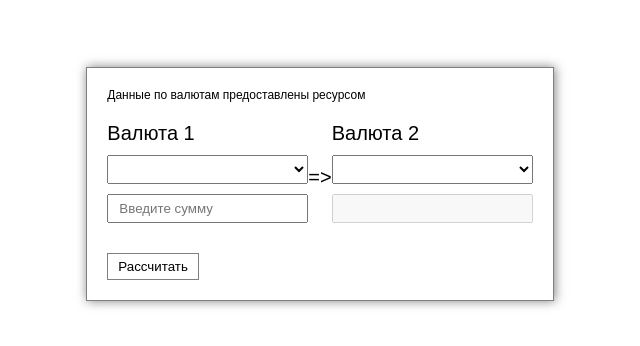
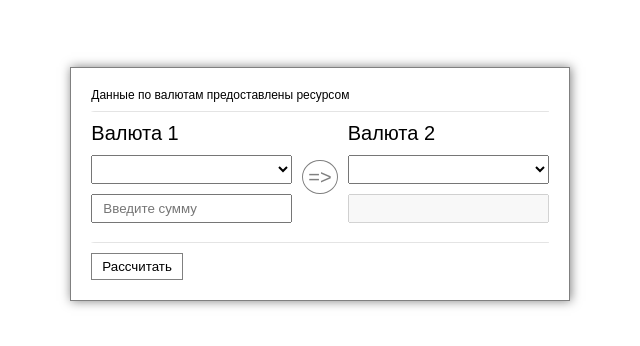
Before and after one commit to evkondr/currencycalculator, a plain HTML site: page index.html in a window 1280 px wide. Shown: the part 216-562 px from the top of the page, without its empty margins (320-960 px from the left). Drawn offline with Linux system fonts and the light colour scheme.

Commit message:
style.css and index.html modified

```diff
--- a/css/style.css
+++ b/css/style.css
@@ -26,21 +26,45 @@ body{
 .url{
     font-size: 12px;
 }
-.space-around{
+.main-block{
+    position: relative;
     display: flex;
     justify-content: space-between;
     align-items: center;
+    margin: 10px 0;
+}
+.main-block::after, .main-block::before{
+    content: "";
+    display: block;
+    width: 100%;
+    height: 1px;
+    background: gray;
+    position: absolute;
+    top: -1px;
+    left: 0;
+    box-shadow: inset 1px -1px 3px #fff;
+}
+.main-block::after{
+    bottom: 0;
+    top: auto;
 }
 .field{
     display: flex;
     flex-direction: column;
-    padding: 20px 0;
+    margin: 10px 0;
 }
 .field *{
     margin-bottom: 10px;
 }
 .field input, .field select{
     padding: 5px 10px;
+}
+.arrow{
+    color: gray;
+    border: 1px solid gray;
+    border-radius: 50%;
+    padding: 5px;
+    margin: 0 10px;
 }
 #calculate{
     padding: 5px 10px;
--- a/index.html
+++ b/index.html
@@ -4,7 +4,7 @@
     <meta charset="UTF-8">
     <title>Валютный калькулятор</title>
     <link rel="stylesheet" href="css/style.css">
-    <link rel="stylesheet" href="scripts/main.js">
+    <script  src="scripts/main.js"></script>
 </head>
 <body>
      <div class="container">
@@ -19,7 +19,7 @@
                     </div>
                 </div>
             </div>
-            <div class="row space-around">
+            <div class="row main-block">
                 <div class="col">
                      <div class="field">
                         <label for="valute1">
@@ -32,7 +32,7 @@
                     </div>
                  </div>
                 <div class="col">
-                    <span>=></span>
+                    <span class="arrow">=></span>
                 </div>
                 <div class="col">
                    <div class="field">
```
